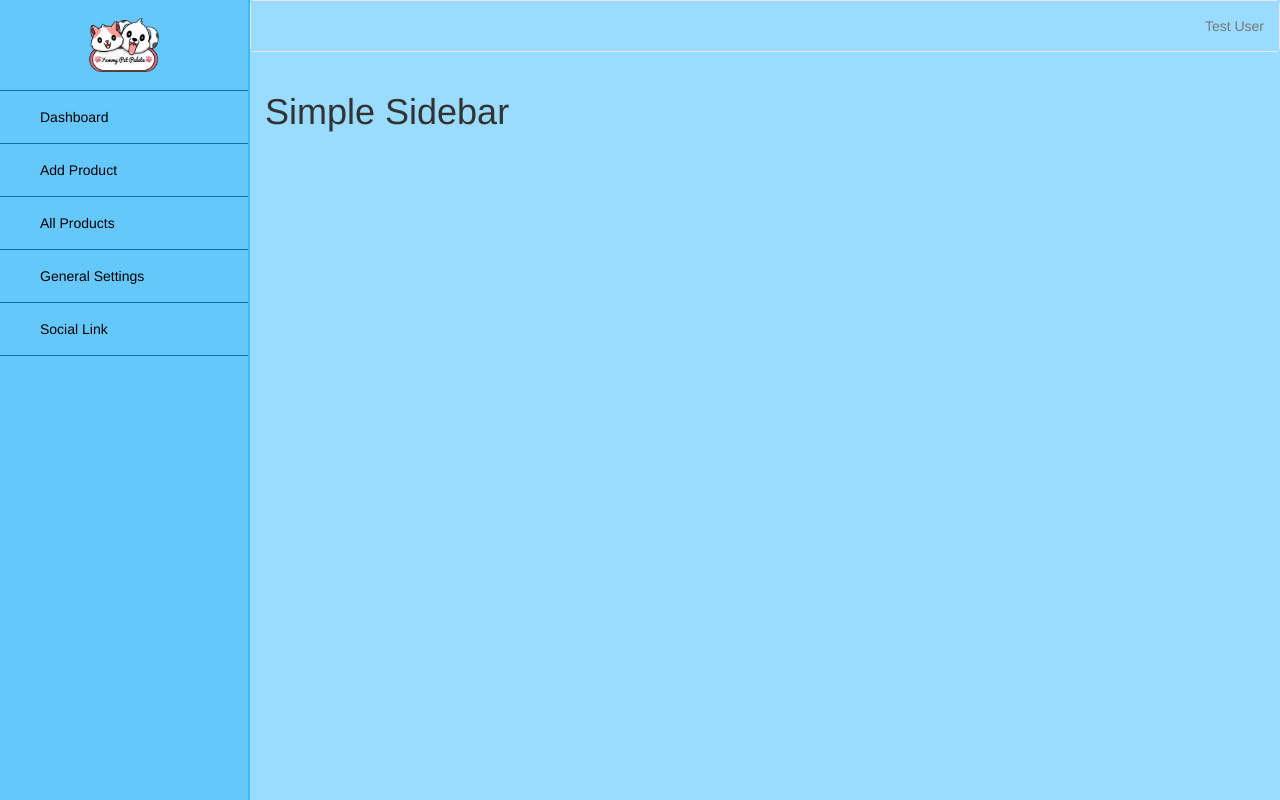
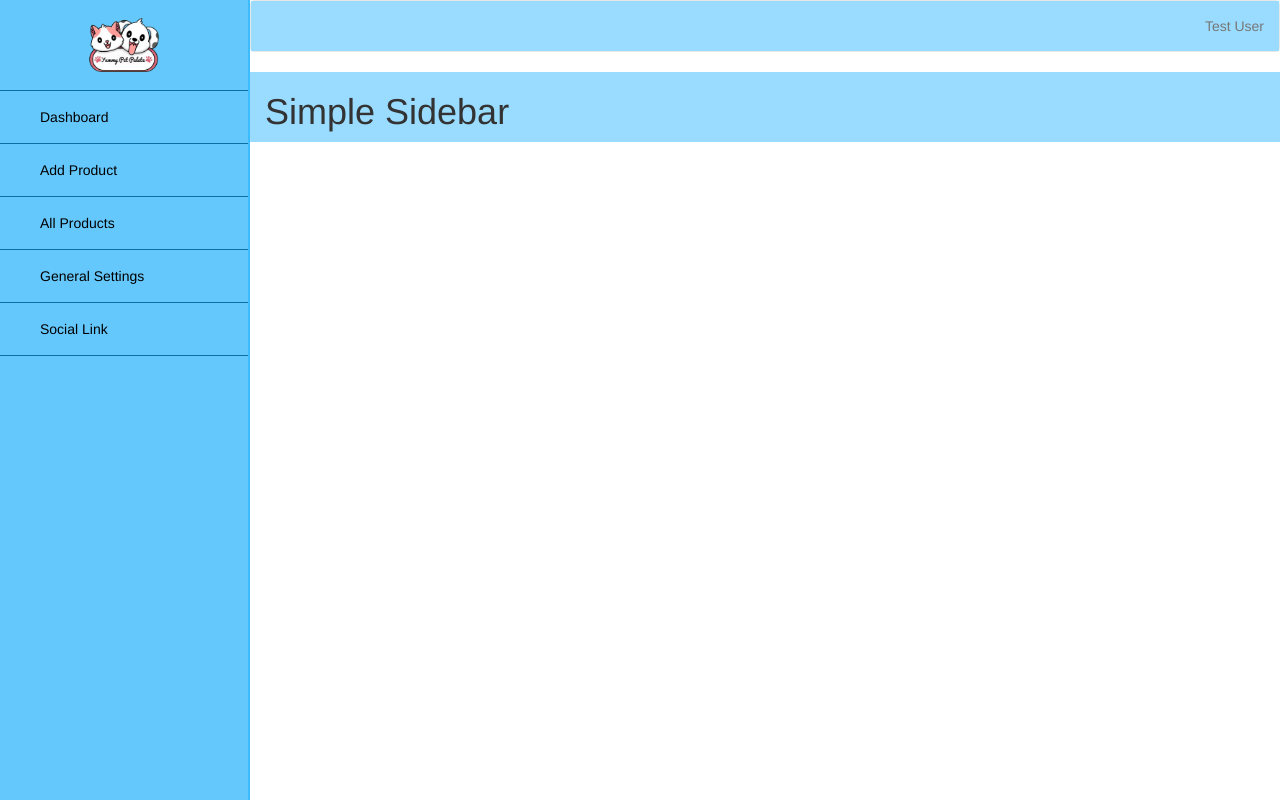
Before and after one commit to SyedaSunaina/ypp, a PHP site: page /dashboard.php in a window 1280 px wide. Run offline with PHP 8.4, Linux system fonts and the light colour scheme; data comes from the database, SQL or seed files in the repository; some libraries are stand-ins or nearby versions.

Commit message:
Update dashboard.php

```diff
--- a/dashboard.php
+++ b/dashboard.php
@@ -1,7 +1,7 @@
 <!DOCTYPE html>
 <html lang="en">
 <?php include("admin-header.php");?>
-<body style="background-color:  #9ADCFF;">
+<body style="background-color:  white;">
     <div id="viewport">
        <!-- Sidebar -->
        <?php include('admin-nav.php') ?>
```
